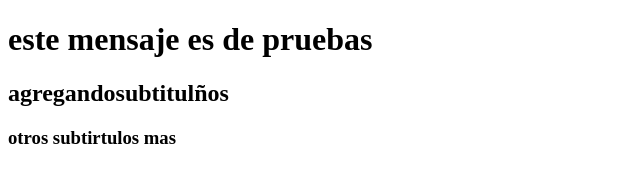
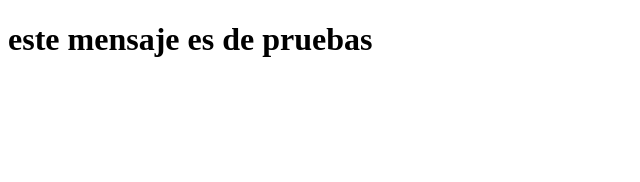
Before and after one commit to alfredN0bel/CLASE-DE-GIT-Y-GITHUB, a plain HTML site: page contacto.html in a window 1280 px wide. Shown: the whole page, without its empty margins (0-640 px from the left). Drawn offline with Linux system fonts and the light colour scheme.

Commit message:
restaurando el proyecto al inicio

```diff
--- a/contacto.html
+++ b/contacto.html
@@ -7,10 +7,5 @@
 </head>
 <body>
     <h1>este mensaje es de pruebas</h1>
-
-    <script src="app.js"></script>
-    <h2>agregandosubtitulños</h2>
-    <h3>otros subtirtulos mas</h3>
 </body>
-
 </html>
```
